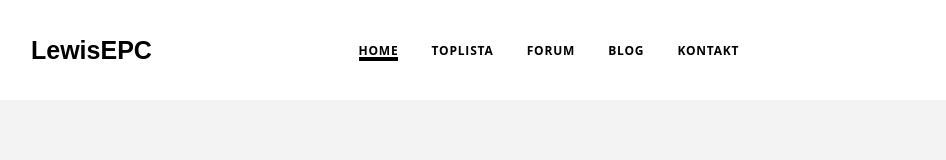
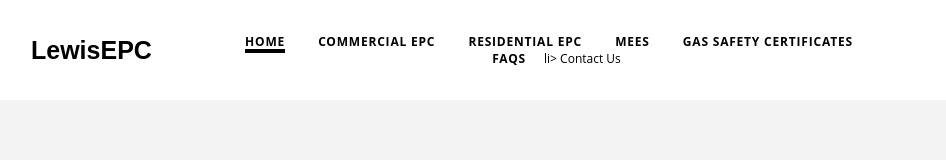
Before and after one commit to jaytabase/jaytabase.github.io, a plain HTML site: page index.html in a window 1280 px wide. Shown: the full height of the page, 109-1055 px from the left. Drawn offline with nearby package versions, Linux system fonts and the light colour scheme.

Commit message:
Update index.html

```diff
--- a/index.html
+++ b/index.html
@@ -29,16 +29,22 @@
                      <a href='/home'>Home</a>
                   </li>
                   <li>
-                     <a href='/toplist'>Toplista</a>
+                     <a href='/commercial-epc'>Commercial EPC</a>
                   </li>
                   <li>
-                     <a href='/forum'>Forum</a>
+                     <a href='/residential-epc'>Residential EPC</a>
                   </li>
                   <li>
-                     <a href='/blog'>Blog</a>
+                     <a href='/mees'>MEES</a>
                   </li>
                   <li>
-                     <a href='/contact'>Kontakt</a>
+                     <a href='/gas-safety-certificates'>Gas Safety Certificates</a>
+                  </li>
+                  <li>
+                     <a href='/faqs'>FAQs</a>
+                  </li>
+                   li>
+                     <a href='/contact-us'>Contact Us</a>
                   </li>
                </ul>
             </nav>
@@ -52,16 +58,22 @@
                      <a href='/home'>Home</a>
                   </li>
                   <li>
-                  <a href='/toplist'>Toplista</a>
+                     <a href='/commercial-epc'>Commercial EPC</a>
                   </li>
                   <li>
-                  <a href='/forum'>Forum</a>
+                     <a href='/residential-epc'>Residential EPC</a>
                   </li>
                   <li>
-                  <a href='/blog'>Blog</a>
+                     <a href='/mees'>MEES</a>
                   </li>
                   <li>
-                  <a href='/contact'>Kontakt</a>
+                     <a href='/gas-safety-certificates'>Gas Safety Certificates</a>
+                  </li>
+                  <li>
+                     <a href='/faqs'>FAQs</a>
+                  </li>
+                   li>
+                     <a href='/contact-us'>Contact Us</a>
                   </li>
             </ul>
          </nav>
```
Lines whose indentation alone changed are shown as unchanged.
